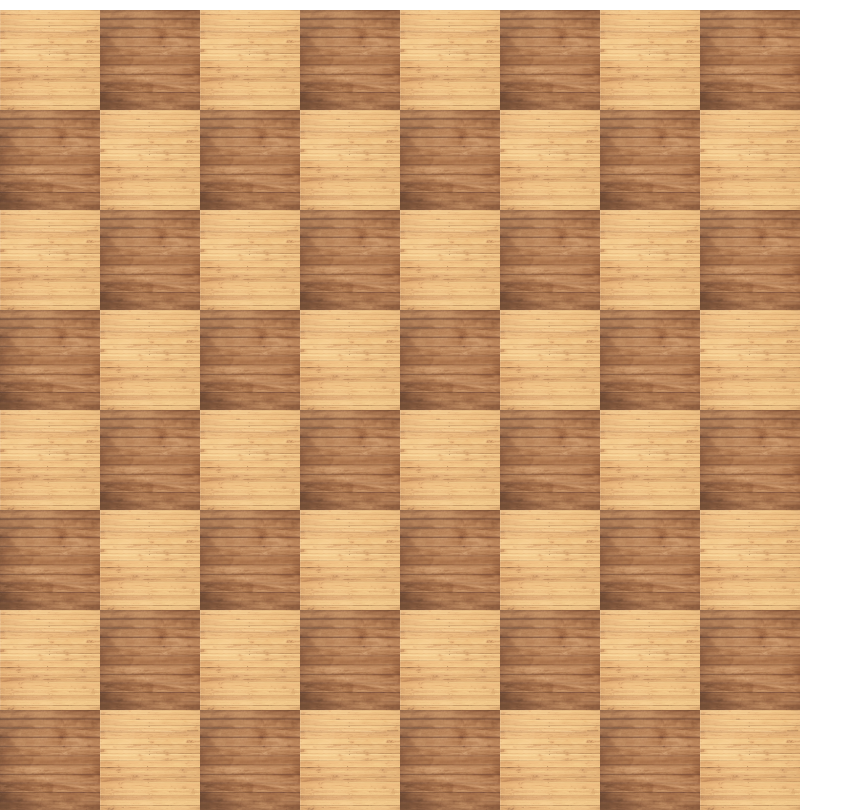
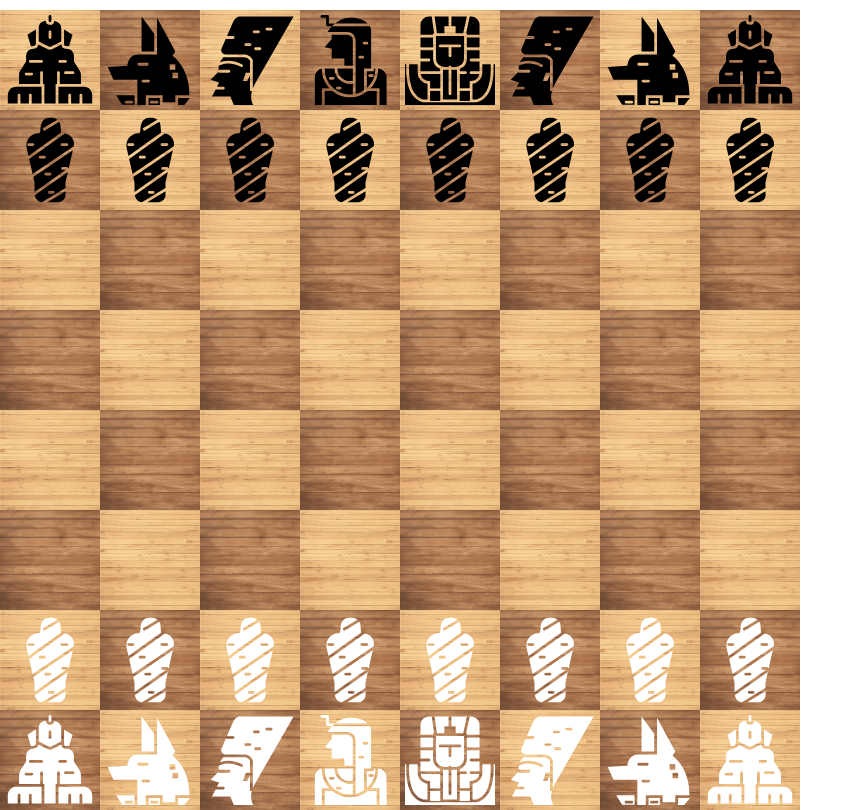
Before and after one commit to MateuszNaKodach/CodersCamp2020.Project.TypeScript.Chess, a website built with Parcel: page index.html in a window 1280 px wide. Shown: the whole page, without its empty margins (0-863 px from the left). Built offline with nearby package versions, Linux system fonts and the light colour scheme.

Commit message:
#26 rendering pieces on chessboard

```diff
--- a/sass/components/_chessboard.scss
+++ b/sass/components/_chessboard.scss
@@ -11,13 +11,14 @@
 .square {
   background-repeat: no-repeat;
   background-size: cover;
+  position: relative;
 
   &--light {
-    background-image: url('../static/img/board/light.png');
+    background-image: url('../../static/img/board/light.png');
   }
 
   &--dark {
-    background-image: linear-gradient(0deg, rgba(255, 255, 255, 0.1), rgba(255, 255, 255, 0.1)), url('../static/img/board/dark.png');
+    background-image: linear-gradient(0deg, rgba(255, 255, 255, 0.1), rgba(255, 255, 255, 0.1)), url('../../static/img/board/dark.png');
   }
 }
 
--- /dev/null
+++ b/sass/components/_piece.scss
@@ -0,0 +1,21 @@
+.piece {
+  width: 90%;
+  height: auto;
+  overflow: auto;
+  margin: auto;
+  position: absolute;
+  top: 0;
+  left: 0;
+  bottom: 0;
+  right: 0;
+  animation: appearing 1s ease-in;
+}
+
+@keyframes appearing {
+  0% {
+    opacity: 0;
+  }
+  100% {
+    opacity: 1;
+  }
+}
--- a/sass/style.scss
+++ b/sass/style.scss
@@ -7,5 +7,6 @@
 
 // * COMPONENTY
 @import 'components/chessboard';
+@import 'components/piece';
 
 // * LAYOUTS
--- a/src/app/App.ts
+++ b/src/app/App.ts
@@ -1,6 +1,9 @@
 import { Chessboard } from './view/ChessBoardView';
+import { pieceRendering } from './view/PieceRender';
 
 export const App = (): void => {
   const chessboard: Chessboard = new Chessboard();
   document.body.appendChild(chessboard.createBoard());
+
+  pieceRendering();
 };
--- /dev/null
+++ b/src/app/view/PieceRender.ts
@@ -0,0 +1,30 @@
+export const pieceRendering = () => {
+  document.body.querySelector('#a1')?.appendChild(createPieceDiv('../../../static/img/pieces/white-rook.svg'));
+  document.body.querySelector('#b1')?.appendChild(createPieceDiv('../../../static/img/pieces/white-knight.svg'));
+  document.body.querySelector('#c1')?.appendChild(createPieceDiv('../../../static/img/pieces/white-bishop.svg'));
+  document.body.querySelector('#d1')?.appendChild(createPieceDiv('../../../static/img/pieces/white-queen.svg'));
+  document.body.querySelector('#e1')?.appendChild(createPieceDiv('../../../static/img/pieces/white-king.svg'));
+  document.body.querySelector('#f1')?.appendChild(createPieceDiv('../../../static/img/pieces/white-bishop.svg'));
+  document.body.querySelector('#g1')?.appendChild(createPieceDiv('../../../static/img/pieces/white-knight.svg'));
+  document.body.querySelector('#h1')?.appendChild(createPieceDiv('../../../static/img/pieces/white-rook.svg'));
+  const whitePawnSquares = document.body.querySelectorAll('[id$="2"]');
+  whitePawnSquares.forEach((elem) => elem.appendChild(createPieceDiv('../../../static/img/pieces/white-pawn.svg')));
+
+  document.body.querySelector('#a8')?.appendChild(createPieceDiv('../../../static/img/pieces/black-rook.svg'));
+  document.body.querySelector('#b8')?.appendChild(createPieceDiv('../../../static/img/pieces/black-knight.svg'));
+  document.body.querySelector('#c8')?.appendChild(createPieceDiv('../../../static/img/pieces/black-bishop.svg'));
+  document.body.querySelector('#d8')?.appendChild(createPieceDiv('../../../static/img/pieces/black-queen.svg'));
+  document.body.querySelector('#e8')?.appendChild(createPieceDiv('../../../static/img/pieces/black-king.svg'));
+  document.body.querySelector('#f8')?.appendChild(createPieceDiv('../../../static/img/pieces/black-bishop.svg'));
+  document.body.querySelector('#g8')?.appendChild(createPieceDiv('../../../static/img/pieces/black-knight.svg'));
+  document.body.querySelector('#h8')?.appendChild(createPieceDiv('../../../static/img/pieces/black-rook.svg'));
+  const blackPawnSquares = document.body.querySelectorAll('[id$="7"]');
+  blackPawnSquares.forEach((elem) => elem.appendChild(createPieceDiv('../../../static/img/pieces/black-pawn.svg')));
+};
+
+function createPieceDiv(pieceImage: string): HTMLElement {
+  const newPieceElement = document.createElement('img');
+  newPieceElement.classList.add('piece');
+  newPieceElement.src = pieceImage;
+  return newPieceElement;
+}
```
Also changed, not shown: 1 other file.
